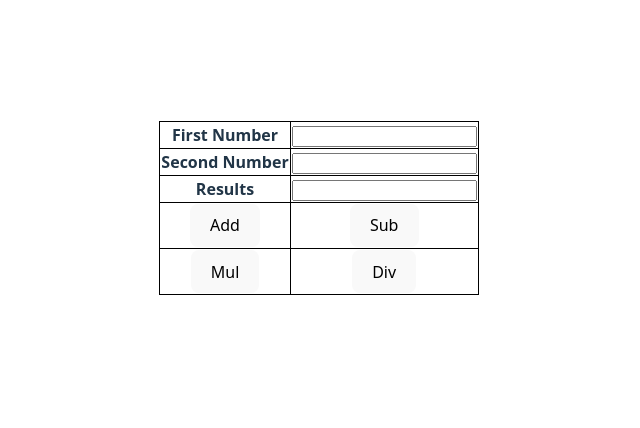
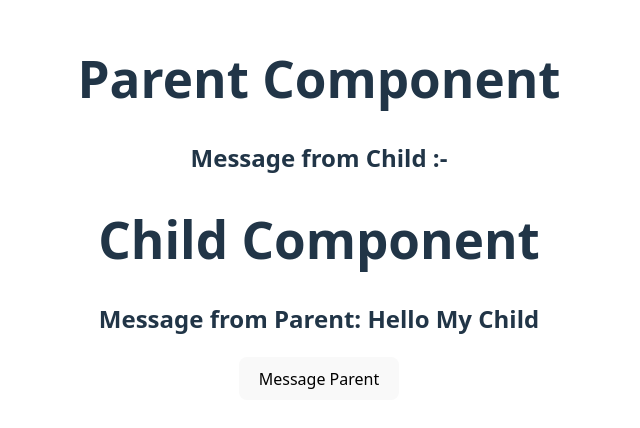
Before and after one commit to Arijit2003/Vue.js-Tutorial, a Vue app: page / in a window 1280 px wide. Shown: the part 192-620 px from the top of the page, without its empty margins (321-961 px from the left). Built offline with nearby package versions, Linux system fonts and the light colour scheme.

Commit message:
DefineProps and DefineEmit

```diff
--- a/src/App.vue
+++ b/src/App.vue
@@ -1,76 +1,16 @@
 
 <template>
 
-  <table border="1">
-    <tbody>
-
-    <tr>
-      <th>First Number</th>
-      <td> <input type="text" ref="fnum"/></td>
-    </tr>
-
-    <tr>
-      <th>Second Number</th>
-      <td> <input type="text" ref="snum"/></td>
-    </tr>
-
-
-    <tr>
-      <th>Results</th>
-      <td> <input type="text" ref="res"/></td>
-    </tr>
-
-    <tr>
-      <td><button type="button" @click="sum">Add</button></td>
-      <td><button type="button" @click="sub">Sub</button></td>
-    </tr>
-
-    <tr>
-      <td><button type="button" @click="mul">Mul</button></td>
-      <td><button type="button" @click="div">Div</button></td>
-    </tr>
-
-  </tbody>
-
-  </table>
+  <ParentComponent/>
 
 </template>
 
 
 <script setup>
-
-  import { ref } from 'vue';
-
-
-  const fnum = ref('fnum');
-  const snum = ref('snum');
-  const res = ref('res');
-
-  const  sum = () => {
-    res.value.value = parseFloat(fnum.value.value) + parseFloat(snum.value.value);
-  }
-
-  const  sub = () => {
-    res.value.value = parseFloat(fnum.value.value) - parseFloat(snum.value.value);
-  }
-
-  const  mul = () => {
-    res.value.value = parseFloat(fnum.value.value) * parseFloat(snum.value.value);
-  }
-
-  const  div = () => {
-    res.value.value = parseFloat(fnum.value.value) / parseFloat(snum.value.value);
-  }
-
-
+import ParentComponent from './components/ParentComponent.vue';
 </script>
 
 
 <style scoped>
 
-  table, th, td {
-    border-collapse: collapse;
-    border: 1px solid black;
-  }
-
 </style>
--- /dev/null
+++ b/src/components/ChildComponent.vue
@@ -0,0 +1,22 @@
+<template>
+    <h1>Child Component</h1>
+    <h2>Message from Parent: {{ cmessage }}</h2>
+    <button @click="sendMessageToParent"> Message Parent </button>
+</template>
+
+<script setup lang="ts">
+import { defineProps, defineEmits } from 'vue';
+
+// Define props for the child component
+const props = defineProps<{
+    cmessage: string; // cmessage is a string prop passed from the parent
+}>();
+
+const emit = defineEmits(['reply']) // reply is an event name that can be emitted to the parent
+
+const sendMessageToParent = () => {
+    // Emit an event to the parent with a message
+    emit('reply', 'Hello Parent, I am your Child');
+}
+
+</script>
--- /dev/null
+++ b/src/components/ParentComponent.vue
@@ -0,0 +1,18 @@
+<template>
+    <h1>Parent Component</h1>
+    <h2>Message from Child :- {{ childMessage }}</h2>
+    <ChildComponent :cmessage="parentMessage" @reply = "receiveMessageFromChild"/>
+</template>
+
+<script setup>
+import { ref } from 'vue';
+import ChildComponent from './ChildComponent.vue';
+
+// Define the reactive parent message
+const parentMessage = ref('Hello My Child');
+const childMessage = ref('')
+
+const receiveMessageFromChild = (message)=>{
+    childMessage.value = message;
+}
+</script>
```
